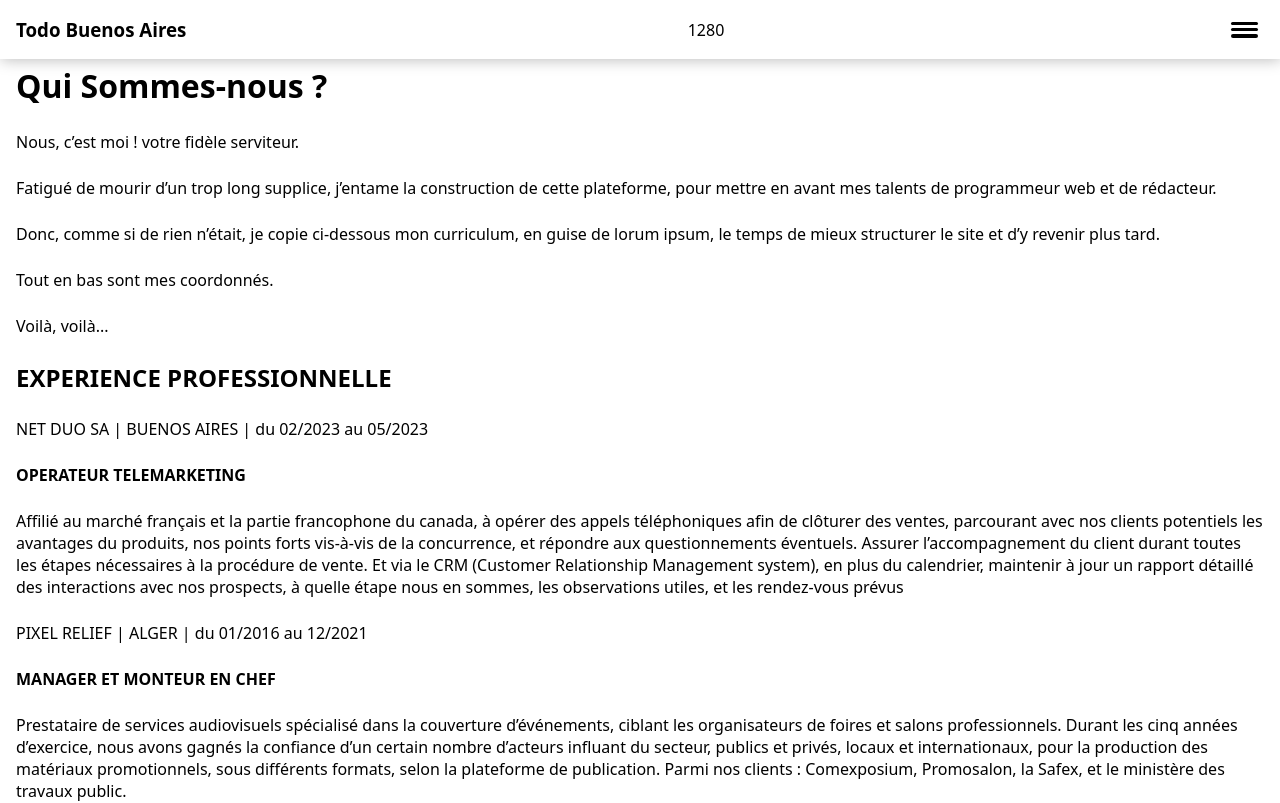
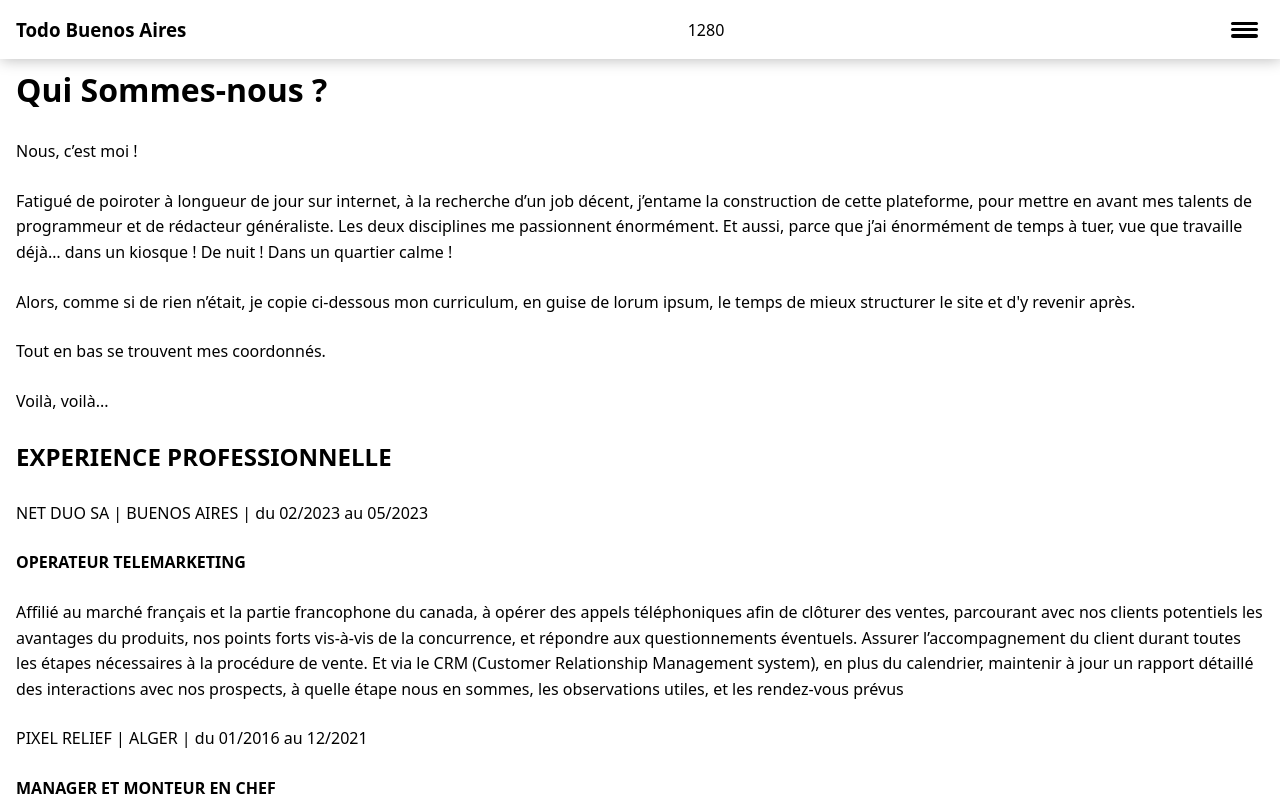
Before and after one commit to akliyachir/blog, a React (Vite) app in the folder client/: page /about in a window 1280 px wide. Shown: the top 803 px of the page. Built offline with nearby package versions, Linux system fonts and the light colour scheme.

Commit message:
navigation

```diff
--- a/client/src/2_Pages/02_AboutUs.css
+++ b/client/src/2_Pages/02_AboutUs.css
@@ -4,3 +4,7 @@
  gap: 1.5rem;
  margin-inline:1rem
 }
+
+.AboutUs>*{
+ line-height: 1.6;
+}
--- a/client/src/2_Pages/02_AboutUs.jsx
+++ b/client/src/2_Pages/02_AboutUs.jsx
@@ -1,29 +1,26 @@
 import "./02_AboutUs.css";
 import SocialCluster from "../1_Navigation/2_SideBarMainMenu/1_SocialCluster/SocialCluster";
-import {
-  FaLinkedin,
-  FaRegSmile,
-  FaSmileBeam,
-  FaSmileWink,
-  FaStumbleuponCircle,
-} from "react-icons/fa";
+import { FaRegSmile } from "react-icons/fa";
 
 export default function AboutUs() {
   return (
     <div className="AboutUs">
       <h1>Qui Sommes-nous ?</h1>
-      <p>Nous, c’est moi ! votre fidèle serviteur.</p>
+      <p>Nous, c’est moi ! </p>
       <p>
-        Fatigué de mourir d’un trop long supplice, j’entame la construction de
-        cette plateforme, pour mettre en avant mes talents de programmeur web et
-        de rédacteur.
+        Fatigué de poiroter à longueur de jour sur internet, à la recherche d’un
+        job décent, j’entame la construction de cette plateforme, pour mettre en
+        avant mes talents de programmeur et de rédacteur généraliste. Les deux
+        disciplines me passionnent énormément. Et aussi, parce que j’ai
+        énormément de temps à tuer, vue que travaille déjà… dans un kiosque ! De
+        nuit ! Dans un quartier calme !
       </p>
       <p>
-        Donc, comme si de rien n’était, je copie ci-dessous mon curriculum, en
-        guise de lorum ipsum, le temps de mieux structurer le site et d’y
-        revenir plus tard.
+        Alors, comme si de rien n’était, je copie ci-dessous mon curriculum, en
+        guise de lorum ipsum, le temps de mieux structurer le site et d'y
+        revenir après.
       </p>
-      <p>Tout en bas sont mes coordonnés.</p>
+      <p>Tout en bas se trouvent mes coordonnés.</p>
       <p>Voilà, voilà...</p>
       <h2>EXPERIENCE PROFESSIONNELLE</h2>
       <p>NET DUO SA | BUENOS AIRES | du 02/2023 au 05/2023</p>
```
